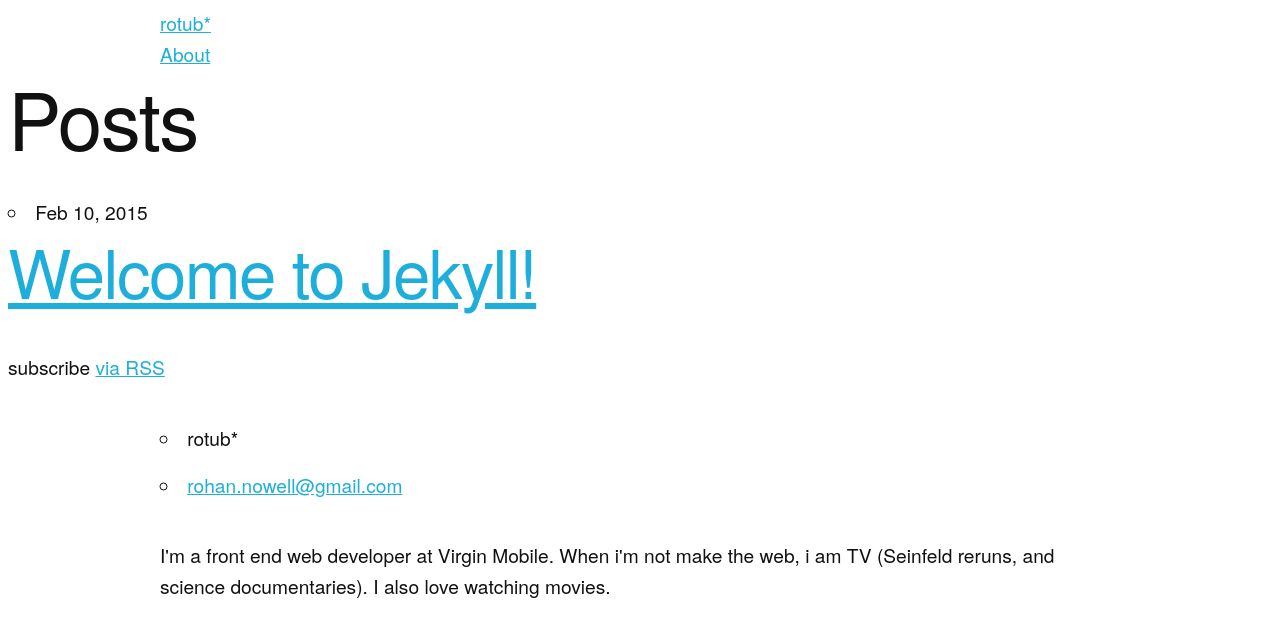
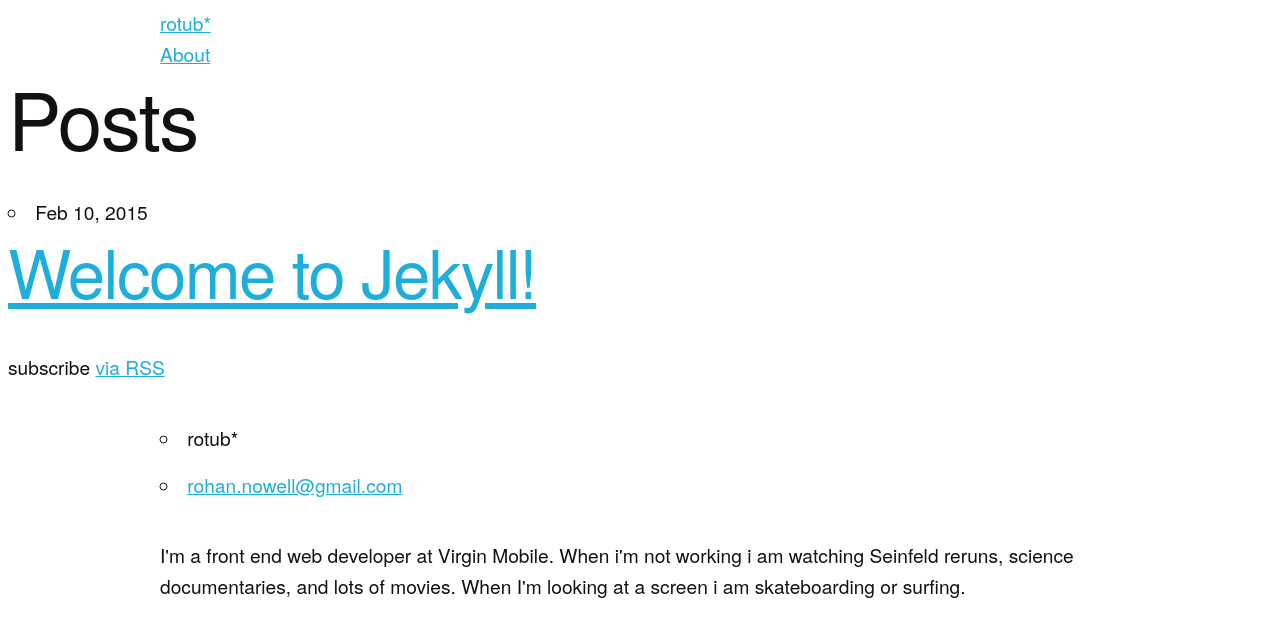
Before and after one commit to rotub/rotub.github.io, a Jekyll site: the page built from index.html, in a window 1280 px wide. Shown: the top 637 px of the page. Built offline with Jekyll 4.4.1, drawn with Linux system fonts in a browser that asks for light colours.

Commit message:
Updated _config.yml

```diff
--- a/_config.yml
+++ b/_config.yml
@@ -1,7 +1,7 @@
 # Site settings
 title: rotub*
 email: rohan.nowell@gmail.com
-description: "I'm a front end web developer at Virgin Mobile. When i'm not make the web, i am TV (Seinfeld reruns, and science documentaries). I also love watching movies."
+description: "I'm a front end web developer at Virgin Mobile. When i'm not working i am watching Seinfeld reruns, science documentaries, and lots of movies. When I'm looking at a screen i am skateboarding or surfing."
 baseurl: "" # the subpath of your site, e.g. /blog/
 url: "" # the base hostname & protocol for your site
 twitter_username: rotub
```
